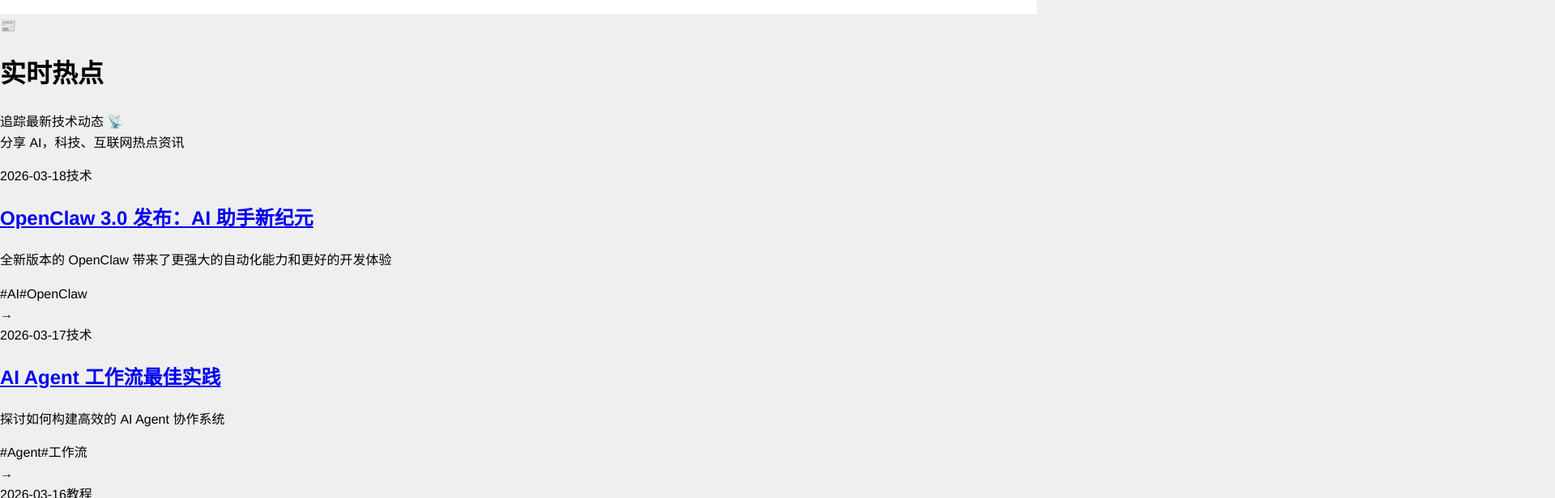
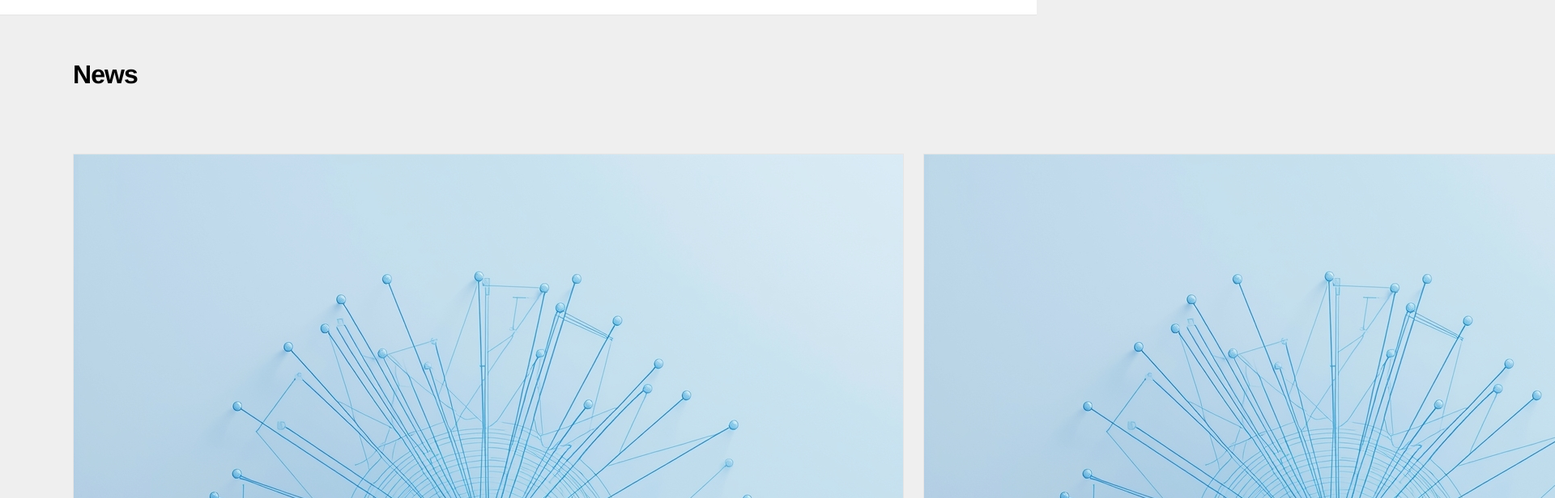
Before and after one commit to AlexSong-star/laow-blog, a Next.js app: page /news in a window 1280 px wide. Shown: the part 120-736 px from the top of the page at 81% size, 1920 px wide, since content can reach past the window. Built offline with nearby package versions, Linux system fonts and the light colour scheme.

Commit message:
fix: desktop-nav black, news page use blog card layout

```diff
--- a/src/app/globals.css
+++ b/src/app/globals.css
@@ -44,10 +44,12 @@ body {
   font-weight: 700;
   color: #000;
   text-decoration: none;
+  color: #000;
   letter-spacing: -0.02em;
 }
 .social-icons { display: flex; gap: 16px; font-size: 18px; }
-.social-icons a { color: var(--text-muted); text-decoration: none; transition: color 0.2s; }
+.social-icons a { color: var(--text-muted); text-decoration: none;
+  color: #000; transition: color 0.2s; }
 .social-icons a:hover { color: #000; }
 
 /* Hero - 灰色背景 */
@@ -79,6 +81,7 @@ body {
 
 .card a {
   text-decoration: none;
+  color: #000;
   color: inherit;
   display: flex;
   flex-direction: column;
@@ -185,7 +188,8 @@ body {
 }
 
 .share-links { margin-top: 32px; padding-top: 24px; border-top: 1px solid var(--border-color); text-align: right; }
-.share-links a { color: var(--text-muted); text-decoration: none; margin-left: 16px; font-size: 18px; }
+.share-links a { color: var(--text-muted); text-decoration: none;
+  color: #000; margin-left: 16px; font-size: 18px; }
 .share-links a:hover { color: #000; }
 
 /* Footer - 深色背景 */
@@ -197,7 +201,8 @@ body {
 }
 .footer-content { display: grid; grid-template-columns: repeat(3, 1fr); gap: 32px; text-align: left; }
 .footer-section h3 { font-size: 26px; font-weight: 700; margin: 0 0 16px; color: #E6B123; text-align: left; }
-.footer-section a { display: block; color: #fff; text-decoration: none; font-size: 15px; margin-bottom: 10px; text-align: left; }
+.footer-section a { display: block; color: #fff; text-decoration: none;
+  color: #000; font-size: 15px; margin-bottom: 10px; text-align: left; }
 .footer-section a:hover { color: #fff; }
 .footer-bottom { margin-top: 40px; padding-top: 24px; border-top: 1px solid #333; font-size: 13px; color: #fff; text-align: left; }
 
@@ -226,6 +231,7 @@ body {
   text-transform: uppercase;
   letter-spacing: 0.08em;
   text-decoration: none;
+  color: #000;
   transition: color 0.2s;
 }
 
@@ -313,6 +319,7 @@ body {
   font-size: 42px;
   font-weight: 700;
   text-decoration: none;
+  color: #000;
   letter-spacing: -0.02em;
   transition: color 0.2s;
 }
--- a/src/app/news/page.tsx
+++ b/src/app/news/page.tsx
@@ -1,4 +1,4 @@
-// 新闻页面 - 与 blog 相同布局
+// 新闻页面 - 与 blog 相同的图文卡片布局
 import Link from 'next/link';
 import Navigation from '@/components/Navigation';
 
@@ -8,7 +8,6 @@ const newsItems = [
     excerpt: "全新版本的 OpenClaw 带来了更强大的自动化能力和更好的开发体验",
     date: "2026-03-18",
     category: "技术",
-    tags: ["AI", "OpenClaw"],
     readTime: "3 min"
   },
   {
@@ -16,7 +15,6 @@ const newsItems = [
     excerpt: "探讨如何构建高效的 AI Agent 协作系统",
     date: "2026-03-17",
     category: "技术",
-    tags: ["Agent", "工作流"],
     readTime: "5 min"
   },
   {
@@ -24,7 +22,6 @@ const newsItems = [
     excerpt: "详细讲解飞书多维表格的各种 API 使用方法",
     date: "2026-03-16",
     category: "教程",
-    tags: ["飞书", "API"],
     readTime: "8 min"
   },
   {
@@ -32,7 +29,6 @@ const newsItems = [
     excerpt: "AI 正在改变我们的工作方式",
     date: "2026-03-15",
     category: "观点",
-    tags: ["数字员工", "趋势"],
     readTime: "4 min"
   },
   {
@@ -40,7 +36,6 @@ const newsItems = [
     excerpt: "探索 Next.js 16带来的新功能和改进",
     date: "2026-03-14",
     category: "技术",
-    tags: ["Next.js", "前端"],
     readTime: "6 min"
   },
   {
@@ -48,84 +43,79 @@ const newsItems = [
     excerpt: "让你的 Next.js 应用部署更快、更高效",
     date: "2026-03-13",
     category: "教程",
-    tags: ["Vercel", "部署"],
     readTime: "4 min"
   }
 ];
 
+// 使用占位图
+const newsImages = [
+  '/images/articles/ai-workflow.jpg',
+  '/images/articles/blog-launch.jpg',
+  '/images/articles/hello-world.jpg',
+  '/images/articles/how-i-work.jpg',
+  '/images/articles/ai-workflow.jpg',
+  '/images/articles/blog-launch.jpg',
+];
+
 export default function NewsPage() {
   return (
-    <div className="min-h-screen">
+    <>
       <Navigation />
+      <main className="main-content">
+        <section className="hero">
+          <div className="container">
+            <h1 className="hero-title">News</h1>
+          </div>
+        </section>
 
-      {/* Hero Section */}
-      <div className="relative max-w-6xl mx-auto px-4 pt-24 pb-12">
-        <div className="text-center mb-12">
-          <div className="inline-flex items-center gap-3 mb-6">
-            <div className="w-20 h-20 rounded-full bg-gradient-to-br from-red-400 via-orange-500 to-yellow-500 flex items-center justify-center text-4xl shadow-2xl animate-pulse">
-              📰
+        <section className="posts-section">
+          <div className="container">
+            <div className="posts-grid">
+              {newsItems.map((news, index) => (
+                <Link key={index} href="#" className="card-link">
+                  <article className="card h-100">
+                    <div className="blog-image">
+                      <img
+                        src={newsImages[index]}
+                        alt={news.title}
+                      />
                     </div>
+                    <div className="card-body">
+                      <h3 className="card-title">{news.title}</h3>
+                      <p className="card-text mb-4">{news.excerpt}</p>
+                      <p className="blog-length">{news.date} · {news.readTime} read</p>
                     </div>
-
-          <h1 className="text-4xl md:text-5xl font-bold mb-4">
-            <span className="bg-gradient-to-r from-red-400 via-orange-400 to-yellow-400 bg-clip-text text-transparent">
-              实时热点
-            </span>
-          </h1>
-
-          <p className="text-lg text-gray-400 mb-8 max-w-xl mx-auto">
-            追踪最新技术动态 📡<br/>
-            <span className="text-sm text-gray-500">分享 AI，科技、互联网热点资讯</span>
-          </p>
-        </div>
-      </div>
-
-      {/* News List */}
-      <div className="max-w-6xl mx-auto px-4 py-8">
-        <section className="grid gap-6">
-          {newsItems.map((news, index) => (
-            <article
-              key={index}
-              className="group p-6 bg-slate-800/50 border border-red-500/20 rounded-2xl hover:border-orange-400/50 hover:bg-slate-800 hover:shadow-lg hover:shadow-red-500/10 transition-all duration-300"
-              style={{ animationDelay: `${index * 0.1}s` }}
-            >
-              <div className="flex items-start justify-between gap-4">
-                <div className="flex-1">
-                  <div className="flex items-center gap-3 mb-3">
-                    <span className="text-xs text-gray-500 font-mono">{news.date}</span>
-                    <span className="px-3 py-1 bg-gradient-to-r from-red-500/20 to-orange-500/20 text-orange-400 text-xs rounded-full">
-                      {news.category}
-                    </span>
-                  </div>
-
-                  <Link href="#">
-                    <h2 className="text-xl md:text-2xl font-bold text-white group-hover:text-orange-400 transition-colors mb-3">
-                      {news.title}
-                    </h2>
+                  </article>
                 </Link>
-
-                  <p className="text-gray-400 mb-4 line-clamp-2">
-                    {news.excerpt}
-                  </p>
-
-                  <div className="flex flex-wrap gap-2">
-                    {news.tags.map(tag => (
-                      <span key={tag} className="text-xs text-gray-500">
-                        #{tag}
-                      </span>
               ))}
             </div>
           </div>
+        </section>
+      </main>
 
-                {/* 右侧箭头 */}
-                <div className="hidden sm:flex items-center justify-center w-12 h-12 rounded-full bg-slate-700/50 group-hover:bg-orange-500/20 group-hover:scale-110 transition-all duration-300">
-                  <span className="text-xl group-hover:translate-x-1 transition-transform">→</span>
+      <footer className="footer">
+        <div className="container">
+          <div className="footer-content">
+            <div className="footer-section">
+              <h3>Email</h3>
+              <a href="mailto:hello@laow6.com">hello@laow6.com</a>
+            </div>
+            <div className="footer-section">
+              <h3>Newsletter</h3>
+              <a href="#">Stay in touch</a>
+            </div>
+            <div className="footer-section">
+              <h3>Connect</h3>
+              <a href="https://twitter.com" target="_blank" rel="noopener noreferrer">Twitter</a>
+              <a href="https://linkedin.com" target="_blank" rel="noopener noreferrer">LinkedIn</a>
+              <a href="https://instagram.com" target="_blank" rel="noopener noreferrer">Instagram</a>
             </div>
           </div>
-            </article>
-          ))}
-        </section>
+          <div className="footer-bottom">
+            © 2026 AI Edge. All rights reserved.
           </div>
         </div>
+      </footer>
+    </>
   );
 }
```
Lines whose indentation alone changed are shown as unchanged.
